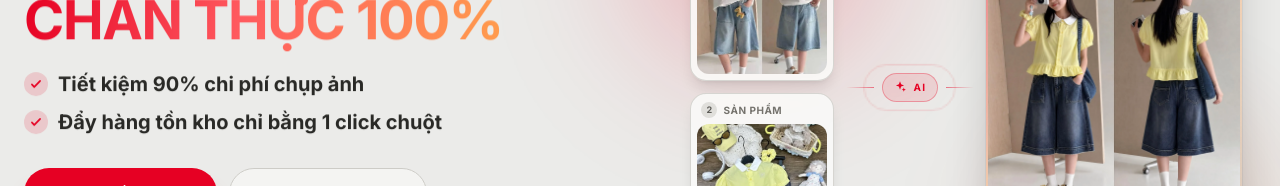
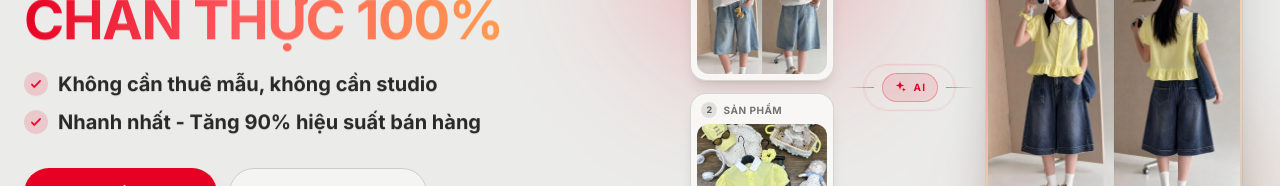
Before and after one commit to schhung1822/copycat, a React (Vite) app: page / in a window 1280 px wide. Shown: the part 262-448 px from the top of the page. Built offline with nearby package versions, Linux system fonts and the light colour scheme; no server answers.

Commit message:
Update Hero.tsx

```diff
--- a/components/landing/Hero.tsx
+++ b/components/landing/Hero.tsx
@@ -11,7 +11,7 @@ import { Reveal } from './Reveal';
  * đọc như câu khẩu hiệu bị đứt hơi, và về mặt cấu trúc trang thì <h1> nên nói
  * đúng MỘT thông điệp. Hai dòng này là lý do mua, nên vẫn để cỡ chữ lớn và đậm.
  */
-const BENEFITS = ['Tiết kiệm 90% chi phí chụp ảnh', 'Đẩy hàng tồn kho chỉ bằng 1 click chuột'];
+const BENEFITS = ['Không cần thuê mẫu, không cần studio', 'Nhanh nhất - Tăng 90% hiệu suất bán hàng'];
 
 /** Ba lời hứa ngắn ngay dưới nút bấm — thứ khách quyết định mua hay không. */
 const PROMISES = [
```
